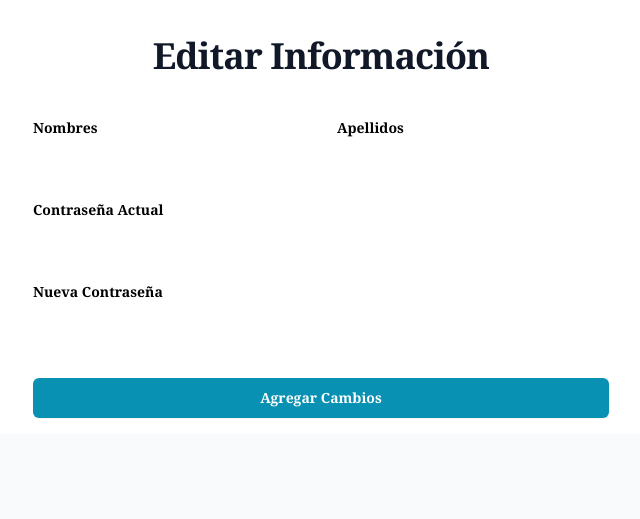
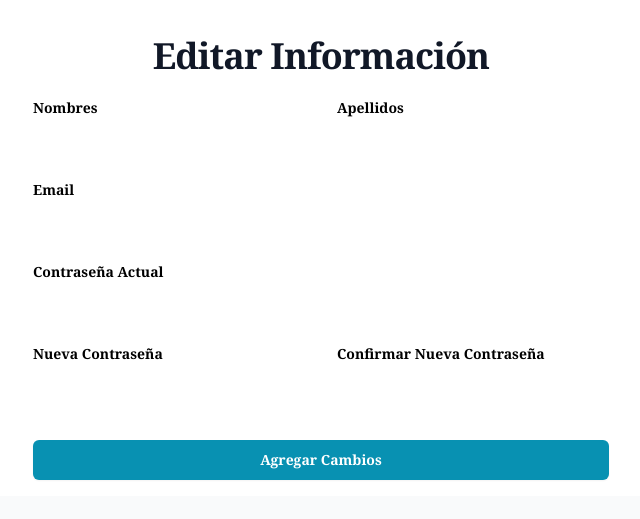
Before and after one commit to sbtn63/system_pos, a Django app: template templates/users/employees/edit.html in a window 1280 px wide. Shown: the part 60-579 px from the top of the page, without its empty margins (319-959 px from the left). Run offline with Django 5.2, Linux system fonts and the light colour scheme; the template is opened without the code that fills it: most values are stand-ins (such as "Sample title", 1, 10 or a date in 2020); grey boxes marked "Sample" are stand-in pictures; form fields are guessed from the names that the template uses; some libraries are stand-ins or nearby versions.

Commit message:
refactory forms and views users

```diff
--- a/templates/users/employees/edit.html
+++ b/templates/users/employees/edit.html
@@ -3,7 +3,7 @@
 
 {% block title %}
 
-<h2 class="text-3xl mt-5 mb-10 font-bold tracking-tight text-gray-900 sm:text-4xl"> Editar Información</h2>
+<h2 class="text-3xl mt-5 mb-5 font-bold tracking-tight text-gray-900 sm:text-4xl"> Editar Información</h2>
 
 {% endblock title %}
 
@@ -11,28 +11,70 @@
 
 <div class="grid grid-cols-1 gap-x-8 gap-y-6 sm:grid-cols-2">
   <div>
+    {% for error in form.first_name.errors %}
+        <div class="text-xs text-red-700 font-medium block">
+            <span>{{ error }}</span><br>
+        </div>
+    {% endfor %}
     <label for="first_name" class="block text-sm font-semibold leading-6 text-black">Nombres</label>
     <div class="mt-2.5">
       {{ form.first_name|add_class:"block w-full rounded-md border-0 px-3.5 py-2 text-gray-900 shadow-sm shadow-blue-500 ring-1 ring-inset ring-blue-300 placeholder:text-gray-400 focus:ring-2 focus:ring-inset focus:ring-blue-400 sm:text-sm sm:leading-6"}}
     </div>
   </div>
   <div>
+    {% for error in form.last_name.errors %}
+        <div class="text-xs text-red-700 font-medium block">
+            <span>{{ error }}</span><br>
+        </div>
+    {% endfor %}
     <label for="last_name" class="block text-sm font-semibold leading-6 text-black">Apellidos</label>
     <div class="mt-2.5">
       {{ form.last_name|add_class:"block w-full rounded-md border-0 px-3.5 py-2 text-gray-900 shadow-sm ring-1 ring-inset shadow-blue-500 ring-blue-300 placeholder:text-gray-400 focus:ring-2 focus:ring-inset focus:ring-blue-400 sm:text-sm sm:leading-6" }}
     </div>
   </div>
   <div class="sm:col-span-2">
+    {% for error in form.email.errors %}
+        <div class="text-xs text-red-700 font-medium block">
+            <span>{{ error }}</span><br>
+        </div>
+    {% endfor %}
+    <label for="last_name" class="block text-sm font-semibold leading-6 text-black">Email</label>
+    <div class="mt-2.5">
+      {{ form.email|add_class:"block w-full rounded-md border-0 px-3.5 py-2 text-gray-900 shadow-sm ring-1 ring-inset shadow-blue-500 ring-blue-300 placeholder:text-gray-400 focus:ring-2 focus:ring-inset focus:ring-blue-400 sm:text-sm sm:leading-6" }}
+    </div>
+  </div>
+  <div class="sm:col-span-2">
+      {% for error in form.current_password.errors %}
+        <div class="text-xs text-red-700 font-medium block">
+            <span>{{ error }}</span><br>
+        </div>
+      {% endfor %}
       <label for="current_password" class="block text-sm font-semibold leading-6 text-black">Contraseña Actual</label>
       <div class="mt-2.5">
         {{ form.current_password|add_class:"block w-full rounded-md border-0 px-3.5 py-2 text-gray-900 shadow-sm ring-1 ring-inset shadow-blue-500 ring-blue-300 placeholder:text-gray-400 focus:ring-2 focus:ring-inset focus:ring-blue-400 sm:text-sm sm:leading-6"}}
       </div>
   </div>
-  <div class="sm:col-span-2">
-      <label for="password_new" class="block text-sm font-semibold leading-6 text-black">Nueva Contraseña</label>
-      <div class="mt-2.5">
-        {{ form.password_new|add_class:"block w-full rounded-md border-0 px-3.5 py-2 text-gray-900 shadow-sm ring-1 ring-inset shadow-blue-500 ring-blue-300 placeholder:text-gray-400 focus:ring-2 focus:ring-inset focus:ring-blue-400 sm:text-sm sm:leading-6"}}
+  <div>
+    {% for error in form.password_new.errors %}
+      <div class="text-xs text-red-700 font-medium block">
+          <span>{{ error }}</span><br>
       </div>
+    {% endfor %}
+    <label for="password_new" class="block text-sm font-semibold leading-6 text-black">Nueva Contraseña</label>
+    <div class="mt-2.5">
+      {{ form.password_new|add_class:"block w-full rounded-md border-0 px-3.5 py-2 text-gray-900 shadow-sm ring-1 ring-inset shadow-blue-500 ring-blue-300 placeholder:text-gray-400 focus:ring-2 focus:ring-inset focus:ring-blue-400 sm:text-sm sm:leading-6"}}
+    </div>
+  </div>
+  <div>
+    {% for error in form.confirm_password_new.errors %}
+      <div class="text-xs text-red-700 font-medium block">
+          <span>{{ error }}</span><br>
+      </div>
+    {% endfor %}
+    <label for="password_new" class="block text-sm font-semibold leading-6 text-black">Confirmar Nueva Contraseña</label>
+    <div class="mt-2.5">
+      {{ form.confirm_password_new|add_class:"block w-full rounded-md border-0 px-3.5 py-2 text-gray-900 shadow-sm ring-1 ring-inset shadow-blue-500 ring-blue-300 placeholder:text-gray-400 focus:ring-2 focus:ring-inset focus:ring-blue-400 sm:text-sm sm:leading-6"}}
+    </div>
   </div>
 </div>
 
```
